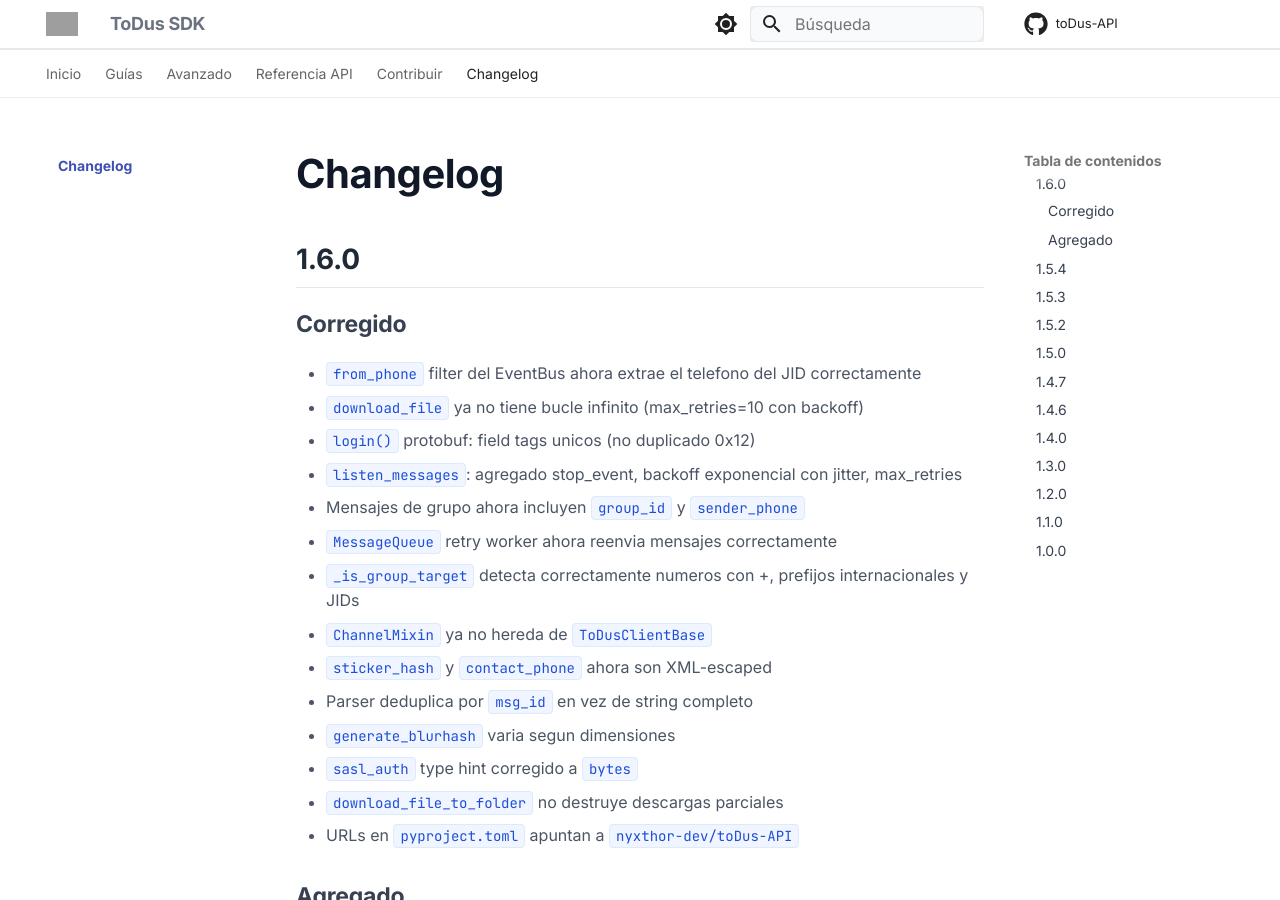
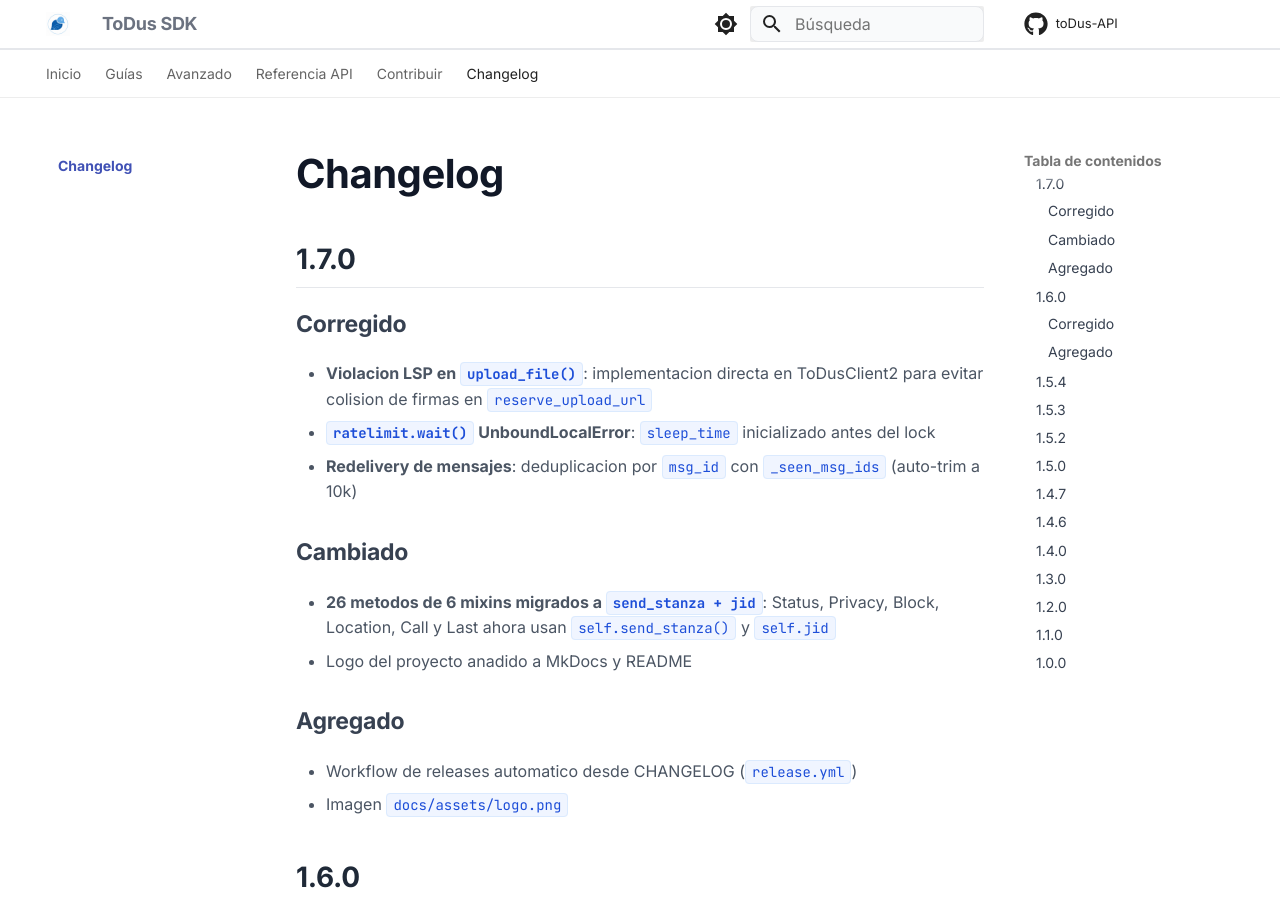
Before and after one commit to nyxthor-dev/toDus-SDK, an MkDocs documentation site: the page built from docs/changelog.md, in a window 1280 px wide and 900 px high. Built offline with MkDocs 1.6.1 and Material for MkDocs 9.7.7, drawn with Linux system fonts in a browser that asks for light colours; comment, search, counter and statistics services are not loaded; grey boxes are pictures that could not be loaded.

Commit message:
v1.7.0: logo, changelog, LSP/dedup/send_stanza fixes, release workflow

```diff
--- a/docs/changelog.md
+++ b/docs/changelog.md
@@ -1,4 +1,22 @@
 # Changelog
+
+## 1.7.0
+
+### Corregido
+
+- **Violacion LSP en `upload_file()`**: implementacion directa en ToDusClient2 para evitar colision de firmas en `reserve_upload_url`
+- **`ratelimit.wait()` UnboundLocalError**: `sleep_time` inicializado antes del lock
+- **Redelivery de mensajes**: deduplicacion por `msg_id` con `_seen_msg_ids` (auto-trim a 10k)
+
+### Cambiado
+
+- **26 metodos de 6 mixins migrados a `send_stanza + jid`**: Status, Privacy, Block, Location, Call y Last ahora usan `self.send_stanza()` y `self.jid`
+- Logo del proyecto anadido a MkDocs y README
+
+### Agregado
+
+- Workflow de releases automatico desde CHANGELOG (`release.yml`)
+- Imagen `docs/assets/logo.png`
 
 ## 1.6.0
 
--- a/mkdocs.yml
+++ b/mkdocs.yml
@@ -25,7 +25,7 @@ theme:
   font:
     text: Inter
     code: JetBrains Mono
-  logo: material/message-text-outline
+  logo: assets/logo.png
   icon:
     repo: fontawesome/brands/github
   features:
--- a/todus/__init__.py
+++ b/todus/__init__.py
@@ -22,7 +22,7 @@ from .cache import MessageStore, Message, MessageStatus, MessageQueue
 from .events import EventBus
 from .ratelimit import RateLimiter
 
-__version__ = "1.6.0"  # Rate limiter + MAM + fixes criticos
+__version__ = "1.7.0"  # LSP fix, send_stanza+jid, dedup, release workflow
 
 __all__ = [
     "ToDusClient",
```
Also changed, not shown: CHANGELOG.md (+17 -0 lines), README.md (+5 -0 lines), docs/index.md (+1 -1 lines), docs/assets/logo.png (added), 1 other file.
